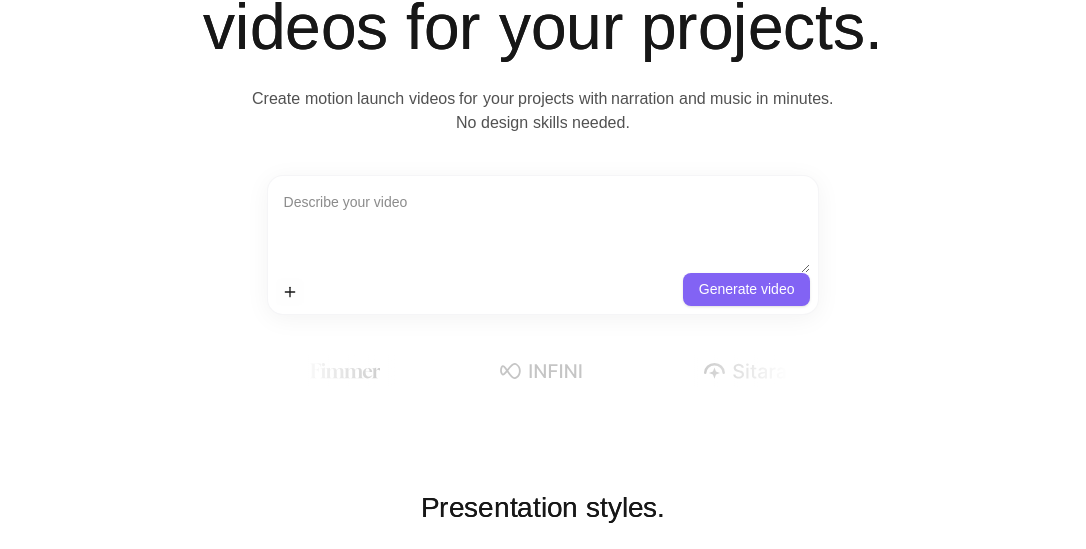
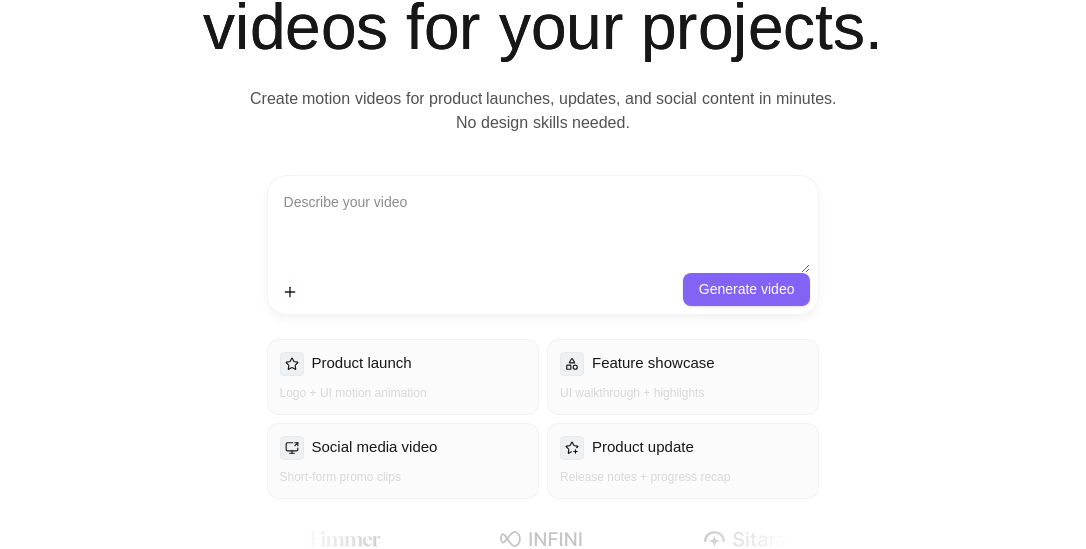
Before and after one commit to abel-otegbola/introo, a Next.js app: page / in a window 1280 px wide. Shown: the part 239-788 px from the top of the page, without its empty margins (97-1183 px from the left). Built offline with nearby package versions, Linux system fonts and the light colour scheme; no server answers; a web font is replaced by a local one.

Commit message:
feat: Add components configuration file and enhance Home page with new video options and improved layout

```diff
--- a/src/app/page.tsx
+++ b/src/app/page.tsx
@@ -10,7 +10,7 @@ import PricingSection from "@/components/sections/PricingSection";
 import TestimonialsPage from "../components/sections/testimonials";
 import HowItWorks from "@/components/sections/howItWorks";
 import Features from "@/components/sections/features";
-import { Plus } from "lucide-react";
+import { Plus, Star, Shapes, ScreenShare, StarPlus } from "lucide-react";
 import Button from "@/components/button/Button";
 
 export default function Home() {
@@ -27,11 +27,11 @@ export default function Home() {
             <span className="text-secondary opacity-50">Generate motion</span> <br /> videos for your projects.
           </AnimateHeading>
           <ScrollTextReveal repeat={true} tag="p" delay={0.6} className="my-4 md:w-[65%] mx-auto font-medium opacity-75">
-            Create motion launch videos for your projects with narration and music in minutes. No design skills needed.
+            Create motion videos for product launches, updates, and social content in minutes. No design skills needed.
           </ScrollTextReveal>
 
 
-          <div className="relative my-4 md:w-[60%] w-full mx-auto flex flex-col border border-gray-400/[0.1] shadow-[0px_4px_24px_rgba(0,0,0,0.05)] p-2 overflow-hidden justify-between h-[140px] md:rounded-[16px] rounded-[12px] bg-[#FFF] dark:bg-[#141414]">
+          <div className="relative my-4 md:w-[60%] w-full mx-auto flex flex-col border border-gray-400/[0.1] shadow-[0px_4px_10px_rgba(0,0,0,0.05)] p-2 overflow-hidden justify-between h-[140px] rounded-[20px] bg-[#FFF] dark:bg-[#181818]">
             <div className="flex items-end justify-between w-full flex-1">
               <textarea
                 placeholder="Describe your video"
@@ -45,6 +45,26 @@ export default function Home() {
               </button>
               <Button size="sm" className="bg-secondary" disabled={false}>Generate video</Button>
             </div>
+          </div>
+          <div className="grid grid-cols-2 gap-2 sm:w-[60%] w-full">
+            {
+              [
+                { id: 0, title: "Product launch", text: "Logo + UI motion animation", icon: <Star size={14} /> },
+                { id: 1, title: "Feature showcase", text: "UI walkthrough + highlights", icon: <Shapes size={14} /> },
+                { id: 2, title: "Social media video", text: "Short-form promo clips", icon: <ScreenShare size={14} /> },
+                { id: 3, title: "Product update", text: "Release notes + progress recap", icon: <StarPlus size={14} /> },
+              ].map(item => (
+                <div key={item.id} className="flex flex-col gap-2 w-full border border-gray-400/[0.1] p-3 overflow-hidden justify-between rounded-[12px] bg-[#FBFBFB] dark:bg-[#121212]">
+                  <div className="flex gap-2 items-center">
+                    <span className="p-1 rounded bg-gray-500/[0.08] border border-gray-400/[0.09]">
+                      {item.icon}
+                    </span>
+                    <h1 className="text-[15px]">{item.title}</h1>
+                  </div>
+                  <p className="opacity-15 text-[12px] text-start">{item.text}</p>
+                </div>
+              ))
+            }
           </div>
 
         {/* ========== MARQUEE ========== */}
```
Also changed, not shown: components.json (added).
